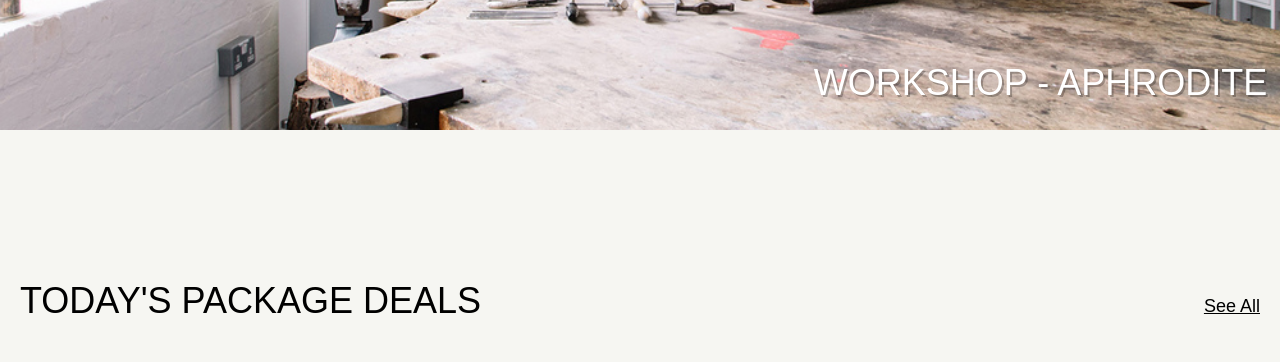
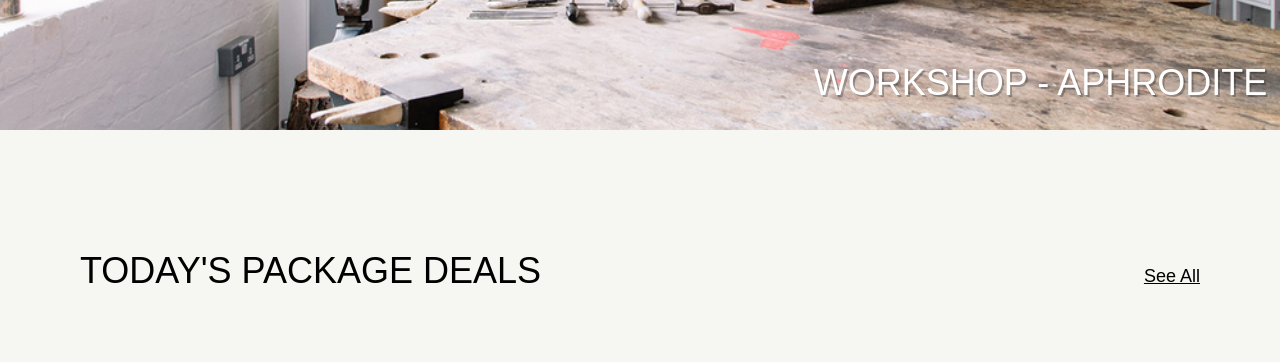
Before and after one commit to velainee/kri8, a plain HTML site: page index.html in a window 1280 px wide. Shown: the part 380-742 px from the top of the page. Drawn offline with Linux system fonts and the light colour scheme; a web font is replaced by a local one.

Commit message:
Update main.css

```diff
--- a/css/main.css
+++ b/css/main.css
@@ -206,7 +206,7 @@ div.header div.bottom-right-text p {
 div.deals {
     width: 100%;
     background-color: #F6F6F2;
-    padding: 150px 0 150px 0;
+    padding: 120px 0 150px 0;
 }
 
 div.deals div.deal-heading {
@@ -221,7 +221,9 @@ div.deals div.deal-heading div.heading-title {
 }
 
 div.deals div.deal-heading div.heading-title p {
-    margin: 0;
+    margin:0;
+    padding-left: 60px;
+    padding-bottom: 25px;
     font-size: 36px;
 }
 
@@ -239,6 +241,7 @@ div.deals div.deal-heading div.heading-details p {
 
 div.deals div.deal-heading div.heading-details p a {
     color: #000;
+    padding-right: 60px;
 }
 
 div.deals div.deal-product-list {
@@ -1465,3 +1468,4 @@ div.modal-content div.form-button-row button#yes {
 
 div.modal-content div.form-button-row button#no {
     background-color: #C4C4C4;
+}
```
